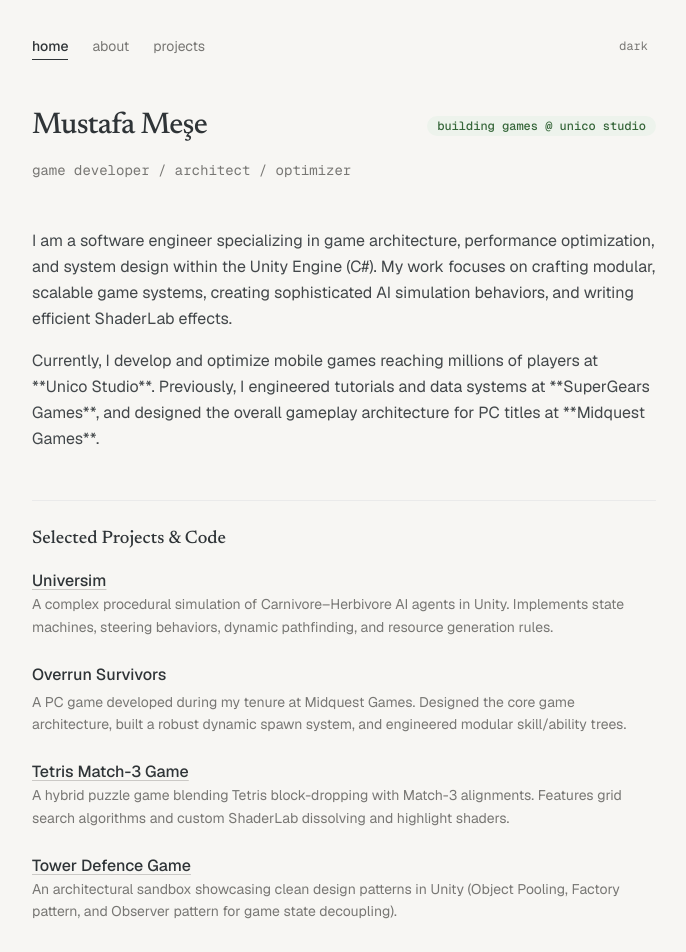
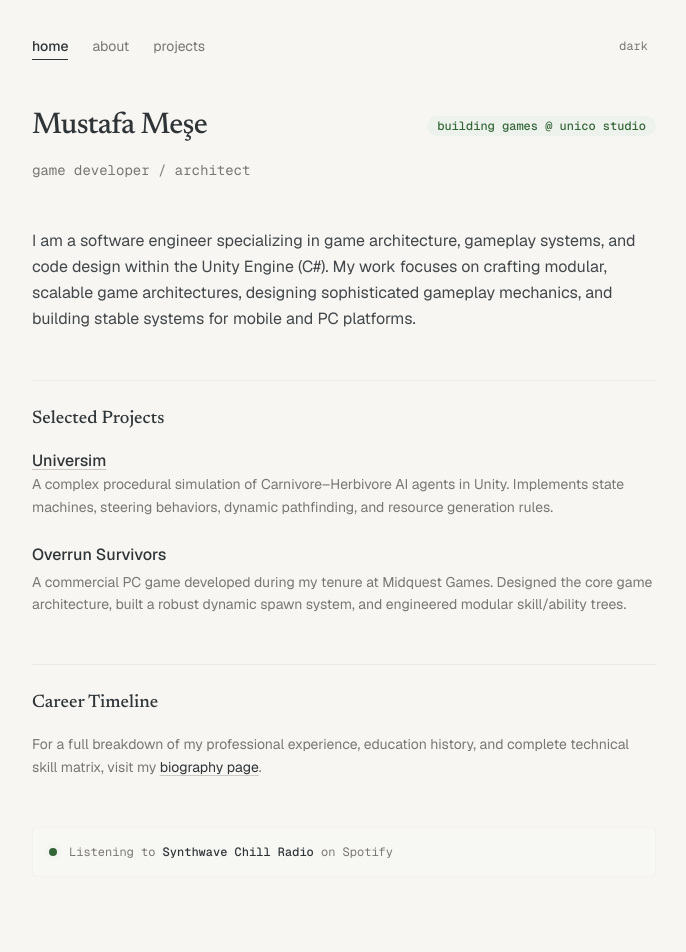
Before and after one commit to MustafaMese/MustafaMese.github.io, a Next.js app: page / in a window 1280 px wide. Shown: the top 952 px of the page, without its empty margins (296-982 px from the left). Built offline with nearby package versions, Linux system fonts and the light colour scheme.

Commit message:
refactor: simplify project listings, remove helper games, and refine bio statements

```diff
--- a/src/app/bio/page.tsx
+++ b/src/app/bio/page.tsx
@@ -17,19 +17,18 @@
       <section className="space-y-6 text-base leading-relaxed text-foreground/90 font-sans animate-fade-in delay-1">
         <p>
           I am a Software Engineer based in Beykoz, İstanbul, with a strong focus on game development,
-          architecture design, and optimization within the Unity Engine. My journey began during my
+          architecture design, and system engineering within the Unity Engine. My journey began during my
           Computer Engineering studies at **Istanbul University** (2016 - 2023), where I developed a
-          passion for building clean, performant systems and AI simulations.
+          passion for building clean, modular systems and interactive gameplay loops.
         </p>
         <p>
           Throughout my career, I've had the opportunity to work across various scales of game development—from
-          hypercasual prototypes to complete PC releases and high-scale casual mobile titles. I specialize in
-          structuring decoupled codebase architectures, designing complex AI behaviors, and optimizing CPU, GPU,
-          and memory profiles.
+          creative mobile puzzle games to commercial PC releases. I specialize in structuring decoupled
+          codebase architectures, designing complex AI behaviors, and implementing fluid player mechanics.
         </p>
         <p>
           Currently, as a **Game Developer at Unico Studio**, I design and implement gameplay systems
-          and performance profiles that serve millions of active players daily.
+          and features that serve millions of active players daily.
         </p>
       </section>
 
@@ -55,8 +54,8 @@
             </div>
             <ul className="list-disc pl-5 text-sm text-muted-foreground space-y-1">
               <li>Develop and maintain high-scale casual and puzzle mobile games using Unity Engine (C#).</li>
-              <li>Profile and optimize memory usage, load times, and rendering performance (draw call batching, atlasing, and layout nesting reduction) for mobile devices.</li>
-              <li>Build reusable gameplay subsystems and UI frameworks to accelerate feature iteration and level design workflows.</li>
+              <li>Build reusable gameplay subsystems, modular UI frameworks, and custom tools to support content designers.</li>
+              <li>Collaborate closely with product managers and artists to iterate rapidly on new features and mechanics.</li>
             </ul>
           </div>
 
@@ -75,7 +74,7 @@
             </div>
             <ul className="list-disc pl-5 text-sm text-muted-foreground space-y-1">
               <li>Implemented an interactive tutorial system, enhancing user onboarding and improving game accessibility for new players.</li>
-              <li>Created a custom data event system to manage in-game events and data flow, optimizing game performance and event tracking.</li>
+              <li>Created a custom data event system to manage in-game events and data flow, improving final gameplay loops.</li>
               <li>Identified and resolved various runtime bugs, enhancing game stability and final user experience.</li>
             </ul>
           </div>
@@ -94,14 +93,8 @@
               </span>
             </div>
             <ul className="list-disc pl-5 text-sm text-muted-foreground space-y-1">
-              <li>Worked on multiple hypercasual mobile game projects (November 2021 - August 2022).</li>
-              <li>Developed <strong>Overrun Survivors</strong>, a PC game (August 2022 - August 2023):</li>
-              <ul className="list-circle pl-5 text-xs text-muted-foreground space-y-1 mt-1">
-                <li>Designed software architecture: Created the overall software architecture, ensuring modularity and scalability.</li>
-                <li>Built dynamic spawn system: Developed a robust system for dynamically generating game elements, improving gameplay variety.</li>
-                <li>Implemented modular skill system: Designed a comprehensive skill system, allowing players to upgrade abilities and customize gameplay.</li>
-                <li>Designed boss and mob AI: Created sophisticated AI behavior for bosses and mobs, enhancing player engagement and difficulty scaling.</li>
-              </ul>
+              <li>Engineered gameplay loops, prototypes, and core mechanics for multiple mobile titles.</li>
+              <li>Led the software architecture design and gameplay engineering for <strong>Overrun Survivors</strong>, a commercial PC title, creating modular skill systems, custom spawn mechanisms, and boss AI.</li>
             </ul>
           </div>
 
--- a/src/app/page.tsx
+++ b/src/app/page.tsx
@@ -14,29 +14,24 @@
           </span>
         </div>
         <p className="text-sm font-mono text-muted-foreground">
-          game developer / architect / optimizer
+          game developer / architect
         </p>
       </section>
 
       {/* Bio Section */}
       <section className="prose prose-neutral dark:prose-invert animate-fade-in delay-1">
         <p className="text-base leading-relaxed text-foreground/90">
-          I am a software engineer specializing in game architecture, performance optimization,
-          and system design within the Unity Engine (C#). My work focuses on crafting modular,
-          scalable game systems, creating sophisticated AI simulation behaviors, and writing
-          efficient ShaderLab effects.
-        </p>
-        <p className="text-base leading-relaxed text-foreground/90 mt-4">
-          Currently, I develop and optimize mobile games reaching millions of players at **Unico Studio**.
-          Previously, I engineered tutorials and data systems at **SuperGears Games**, and designed
-          the overall gameplay architecture for PC titles at **Midquest Games**.
+          I am a software engineer specializing in game architecture, gameplay systems, and
+          code design within the Unity Engine (C#). My work focuses on crafting modular, scalable
+          game architectures, designing sophisticated gameplay mechanics, and building stable systems
+          for mobile and PC platforms.
         </p>
       </section>
 
       {/* Selected Projects */}
       <section className="space-y-4 pt-6 border-t border-border animate-fade-in delay-2">
         <h2 className="text-lg font-serif font-medium text-foreground">
-          Selected Projects & Code
+          Selected Projects
         </h2>
         <div className="grid gap-6 mt-4">
           <div className="group block space-y-1">
@@ -59,44 +54,14 @@
               Overrun Survivors
             </h3>
             <p className="text-sm text-muted-foreground leading-relaxed">
-              A PC game developed during my tenure at Midquest Games. Designed the core game architecture,
+              A commercial PC game developed during my tenure at Midquest Games. Designed the core game architecture,
               built a robust dynamic spawn system, and engineered modular skill/ability trees.
-            </p>
-          </div>
-
-          <div className="group block space-y-1">
-            <a
-              href="https://github.com/MustafaMese/TetrisMatch3Game"
-              target="_blank"
-              rel="noopener noreferrer"
-              className="text-base font-medium text-foreground underline decoration-muted-foreground/35 decoration-1 underline-offset-[3px] group-hover:decoration-foreground transition-colors duration-150"
-            >
-              Tetris Match-3 Game
-            </a>
-            <p className="text-sm text-muted-foreground leading-relaxed">
-              A hybrid puzzle game blending Tetris block-dropping with Match-3 alignments.
-              Features grid search algorithms and custom ShaderLab dissolving and highlight shaders.
-            </p>
-          </div>
-
-          <div className="group block space-y-1">
-            <a
-              href="https://github.com/MustafaMese/TowerDefenceGame"
-              target="_blank"
-              rel="noopener noreferrer"
-              className="text-base font-medium text-foreground underline decoration-muted-foreground/35 decoration-1 underline-offset-[3px] group-hover:decoration-foreground transition-colors duration-150"
-            >
-              Tower Defence Game
-            </a>
-            <p className="text-sm text-muted-foreground leading-relaxed">
-              An architectural sandbox showcasing clean design patterns in Unity (Object Pooling,
-              Factory pattern, and Observer pattern for game state decoupling).
             </p>
           </div>
         </div>
       </section>
 
-      {/* Writing & Musings Link */}
+      {/* Career Timeline Link */}
       <section className="space-y-4 pt-6 border-t border-border animate-fade-in delay-3">
         <h2 className="text-lg font-serif font-medium text-foreground">
           Career Timeline
--- a/src/app/projects/page.tsx
+++ b/src/app/projects/page.tsx
@@ -65,64 +65,10 @@
             <li>Programmed advanced pathfinding and aggro behaviors for bosses and mobs to ensure challenging gameplay loops.</li>
           </ul>
         </div>
-
-        {/* Project 3: Tetris Match-3 Game */}
-        <div className="space-y-2 group animate-fade-in delay-3">
-          <div className="flex flex-col sm:flex-row sm:items-center sm:justify-between gap-1">
-            <h3 className="text-lg font-serif font-medium text-foreground">
-              <a
-                href="https://github.com/MustafaMese/TetrisMatch3Game"
-                target="_blank"
-                rel="noopener noreferrer"
-                className="underline decoration-muted-foreground/35 decoration-1 underline-offset-[3px] group-hover:decoration-foreground transition-colors duration-150"
-              >
-                Tetris Match-3 Game
-              </a>
-            </h3>
-            <span className="text-xs font-mono px-2 py-0.5 rounded bg-accent text-accent-foreground w-fit">
-              Unity / C# / Shaders
-            </span>
-          </div>
-          <p className="text-sm text-muted-foreground leading-relaxed">
-            A hybrid puzzle game blending Tetris block placements with adjacent match-3 color clearing.
-          </p>
-          <ul className="list-disc pl-5 text-sm text-muted-foreground space-y-1">
-            <li>Designed grid parsing and connection search algorithms to evaluate blocks in multiple directions.</li>
-            <li>Created custom visual shaders (dissolving, flashing, grid border lines) using ShaderLab for smooth player feedback.</li>
-            <li>Optimized level loops and block collision detection for clean and responsive user control.</li>
-          </ul>
-        </div>
-
-        {/* Project 4: Tower Defence Game */}
-        <div className="space-y-2 group animate-fade-in delay-4">
-          <div className="flex flex-col sm:flex-row sm:items-center sm:justify-between gap-1">
-            <h3 className="text-lg font-serif font-medium text-foreground">
-              <a
-                href="https://github.com/MustafaMese/TowerDefenceGame"
-                target="_blank"
-                rel="noopener noreferrer"
-                className="underline decoration-muted-foreground/35 decoration-1 underline-offset-[3px] group-hover:decoration-foreground transition-colors duration-150"
-              >
-                Tower Defence Game
-              </a>
-            </h3>
-            <span className="text-xs font-mono px-2 py-0.5 rounded bg-accent text-accent-foreground w-fit">
-              Unity / C# / Design Patterns
-            </span>
-          </div>
-          <p className="text-sm text-muted-foreground leading-relaxed">
-            A clean architecture project designed to showcase decoupled, production-ready C# design patterns in Unity:
-          </p>
-          <ul className="list-disc pl-5 text-sm text-muted-foreground space-y-1">
-            <li><strong>Object Pooling</strong>: Implemented memory-friendly object pools for projectiles and particle gameobjects.</li>
-            <li><strong>Factory Pattern</strong>: Used specialized factories for producing varying types of turrets and enemy waves.</li>
-            <li><strong>Observer Pattern</strong>: Structured lightweight event dispatching for wave states and player health systems.</li>
-          </ul>
-        </div>
       </section>
 
       {/* Return Home */}
-      <section className="pt-6 border-t border-border text-sm font-mono animate-fade-in delay-4">
+      <section className="pt-6 border-t border-border text-sm font-mono animate-fade-in delay-2">
         <Link
           href="/"
           className="text-foreground hover:text-muted-foreground transition-colors duration-150 flex items-center space-x-1"
```
